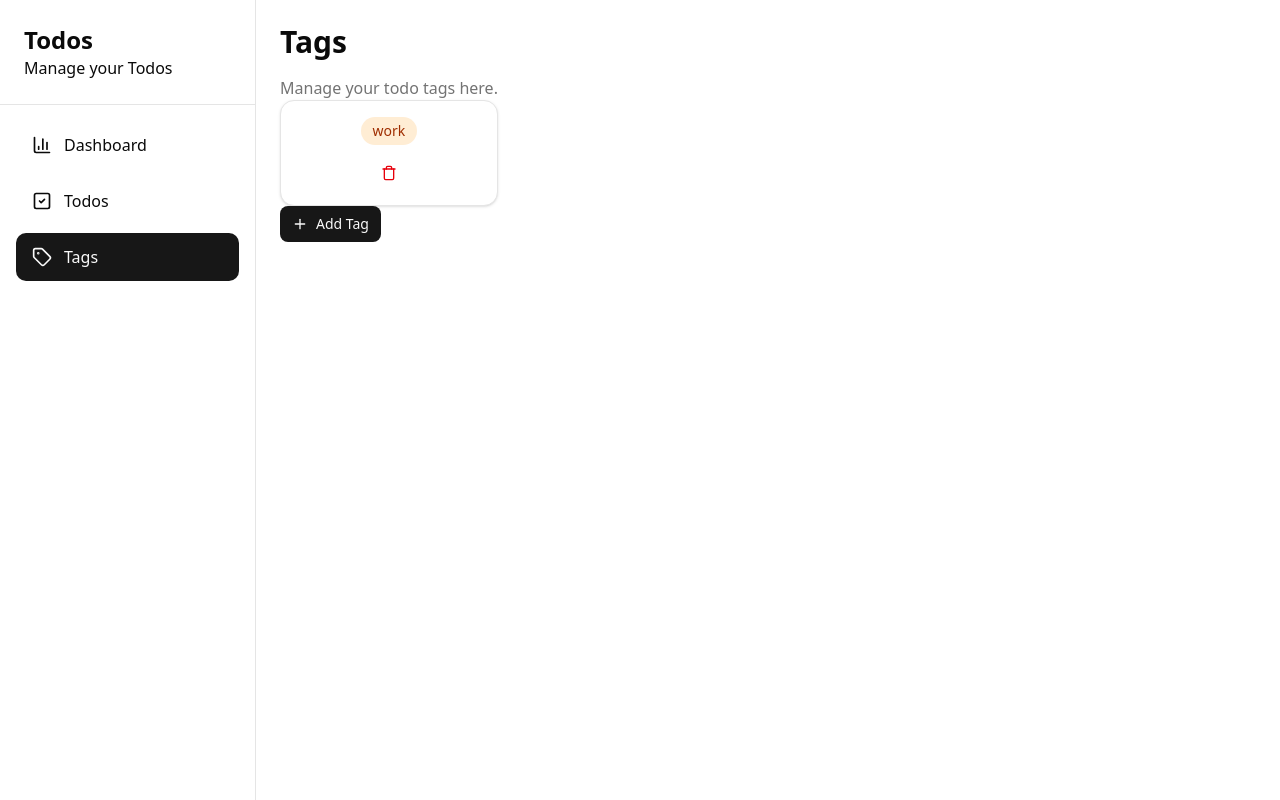
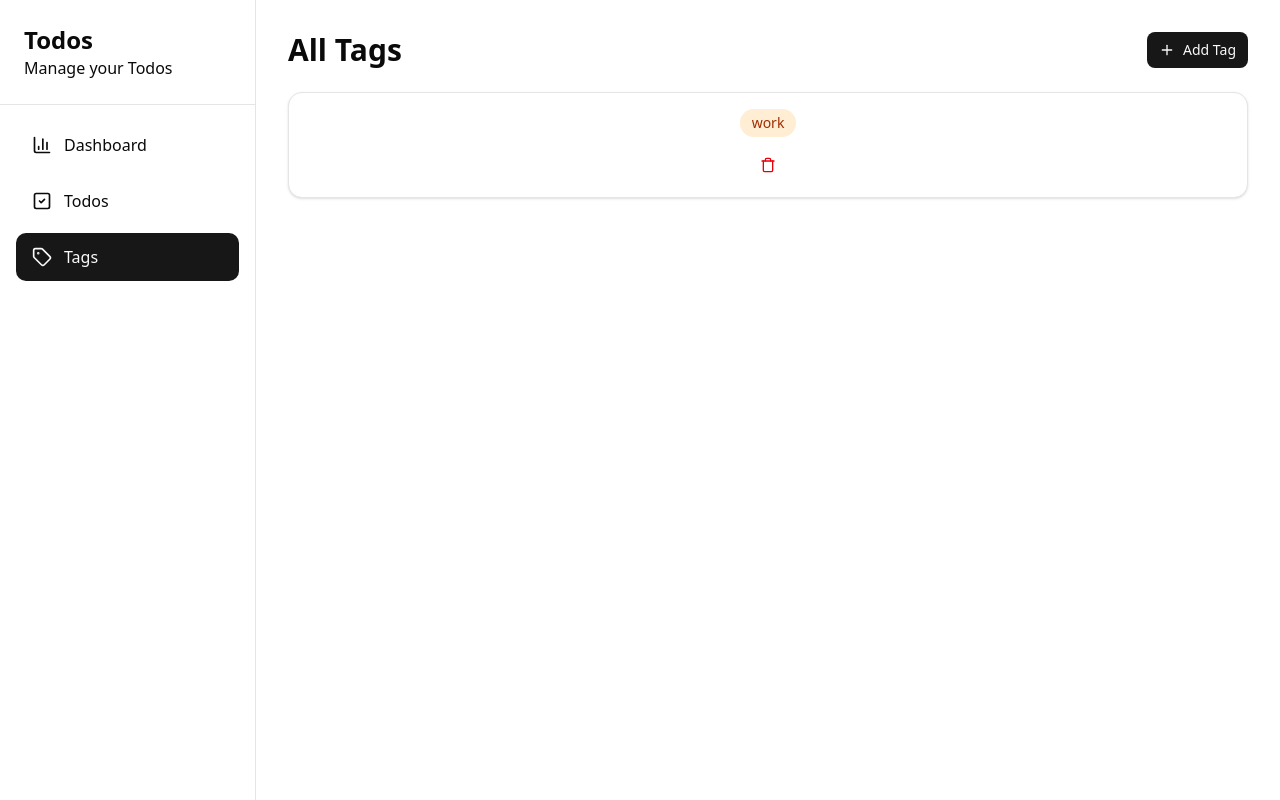
Before and after one commit to Killer545537/Todos, a Next.js app: page /tags in a window 1280 px wide. Built offline with nearby package versions, Linux system fonts and the light colour scheme.

Commit message:
feat(tags): fixed tags layout

```diff
--- a/app/(main)/tags/page.tsx
+++ b/app/(main)/tags/page.tsx
@@ -8,13 +8,36 @@ export const metadata: Metadata = {
 };
 
 const TagsPage = () => {
+    const tags = [{ name: 'work', priority: 'high' as const }];
+
     return (
-        <div className='p-6'>
-            <h1 className='text-3xl font-bold mb-4'>Tags</h1>
-            <p className='text-muted-foreground'>Manage your todo tags here.</p>
-            <TagCard name='work' priority='high' />
-            <TagDialog />
-        </div>
+        <main className='flex-1 p-8 overflow-auto'>
+            <div className='max-w-6xl mx-auto space-y-6'>
+                <div className='flex items-center justify-between'>
+                    <h1 className='text-3xl font-bold text-foreground'>
+                        All Tags
+                    </h1>
+                    <TagDialog />
+                </div>
+                <div className='grid gap-4'>
+                    {tags.length === 0 ? (
+                        <div className='text-center py-12'>
+                            <p className='text-muted-foreground'>
+                                No tags yet. Create your first one!
+                            </p>
+                        </div>
+                    ) : (
+                        tags.map((tag) => (
+                            <TagCard
+                                key={tag.name}
+                                name={tag.name}
+                                priority={tag.priority}
+                            />
+                        ))
+                    )}
+                </div>
+            </div>
+        </main>
     );
 };
 
```
